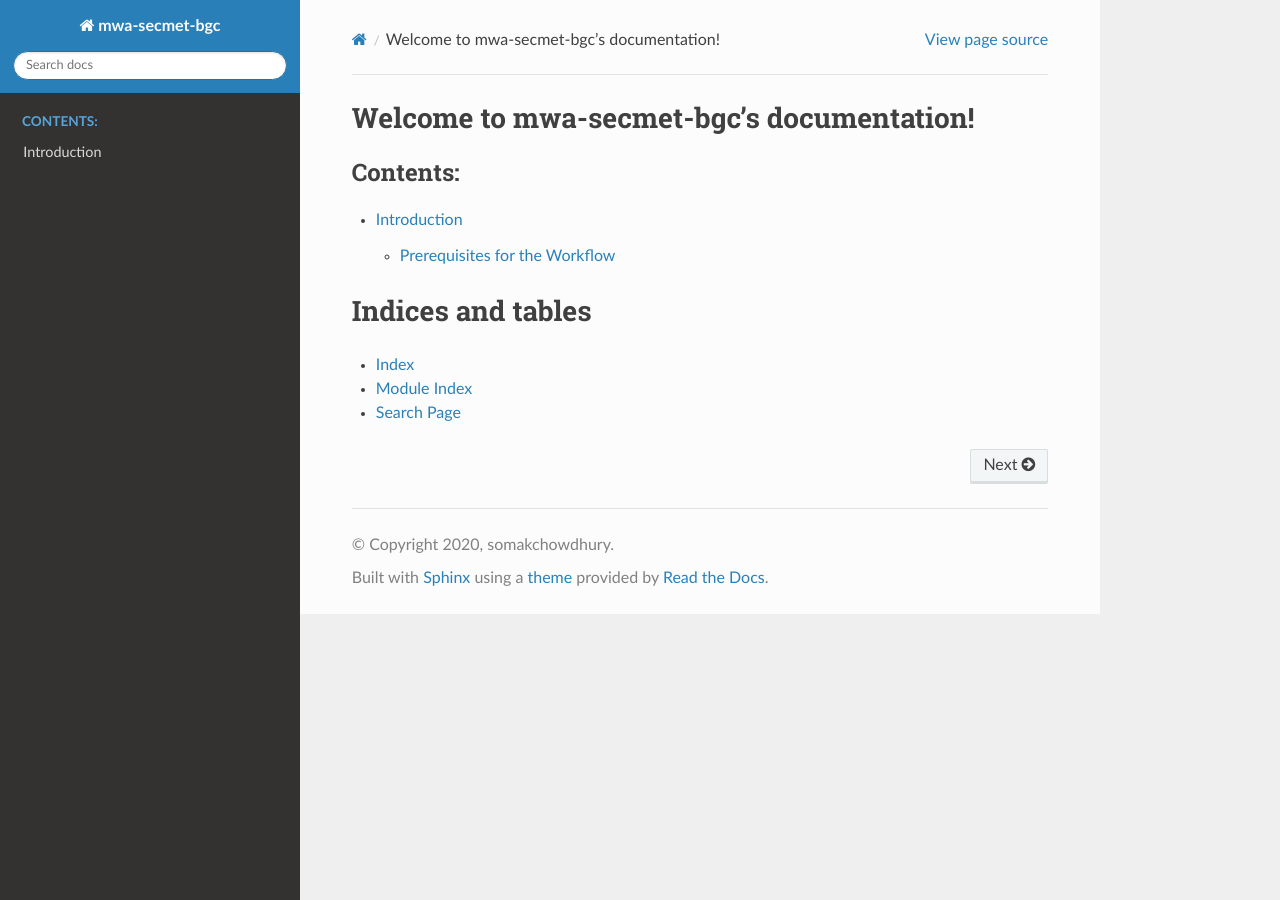
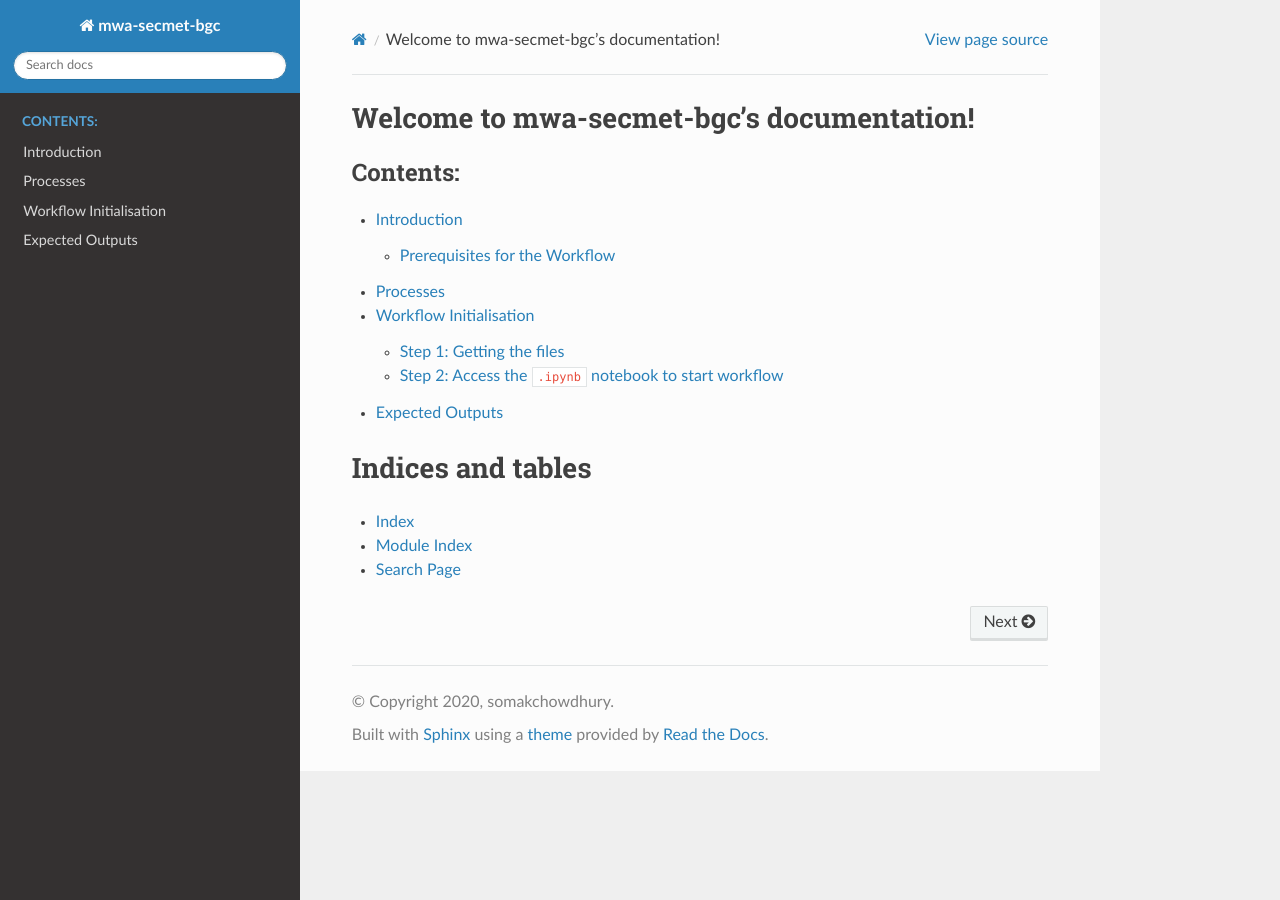
Before and after one commit to somakchowdhury/mwa-secmet-bgc, a Sphinx documentation site: the page built from docs/index.rst, in a window 1280 px wide. Built offline with Sphinx 7.4.7 and the Read the Docs theme 2.0.0, drawn with Linux system fonts in a browser that asks for light colours.

Commit message:
TOC updates

```diff
--- a/docs/index.rst
+++ b/docs/index.rst
@@ -12,6 +12,9 @@ Welcome to mwa-secmet-bgc's documentation!
 
 
    Intro
+   Processes
+   Workflow
+   Outputs
 
 
 
```
